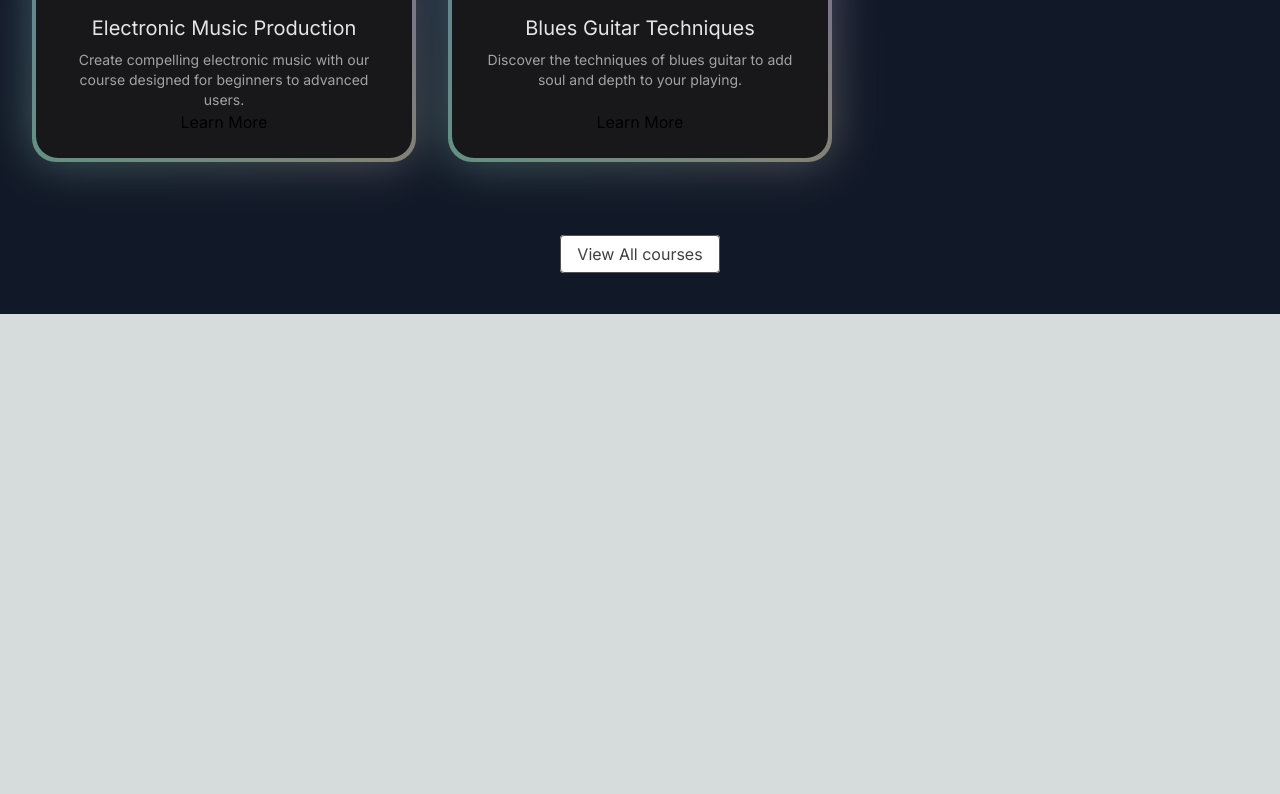
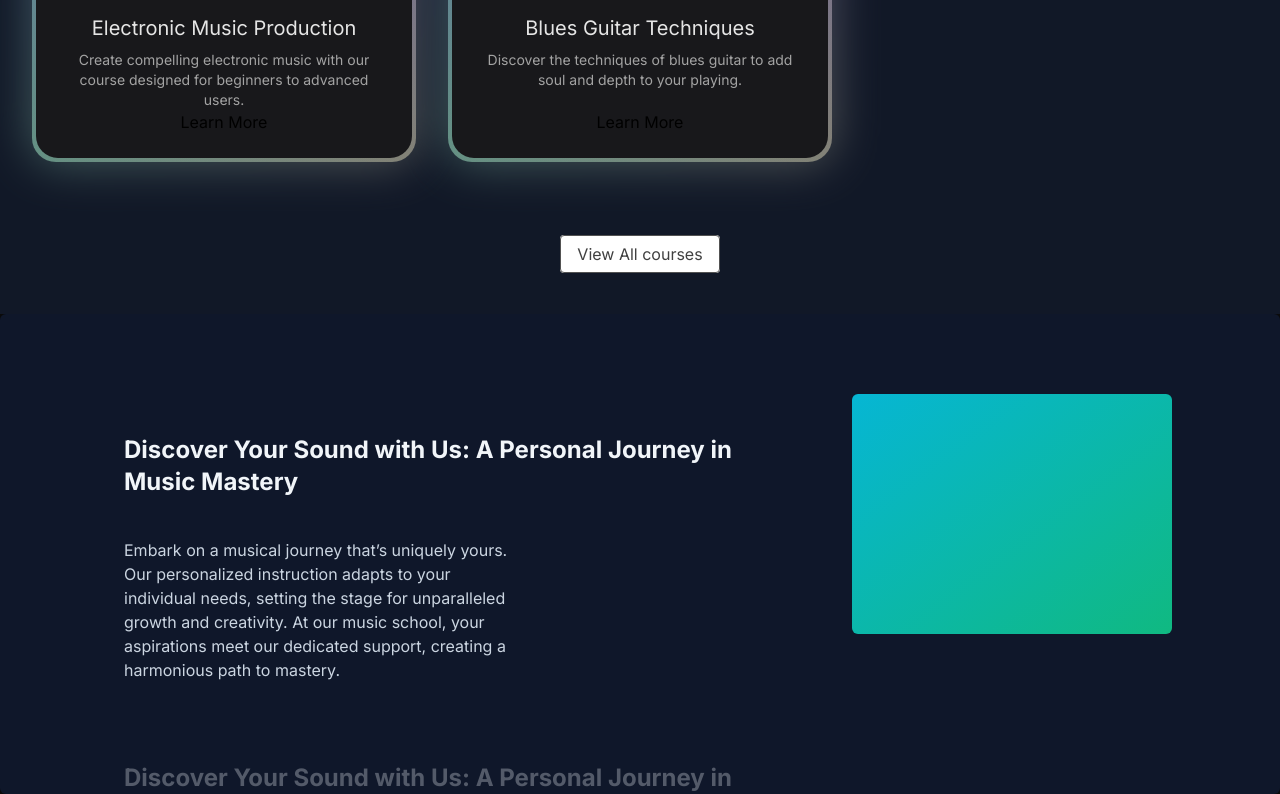
Before and after one commit to Debnath23/next_js, a Next.js app: page / in a window 1280 px wide. Shown: the part 1654-2448 px from the top of the page. Before the commit the page ends 1968 px from the top, so only its background shows below. Built offline with nearby package versions, Linux system fonts and the light colour scheme.

Commit message:
Sticky Scroll

```diff
--- a/src/app/page.tsx
+++ b/src/app/page.tsx
@@ -1,5 +1,6 @@
 import FeaturedCourses from "@/components/FeaturedCourses";
 import HeroSection from "@/components/HeroSection";
+import WhyChooseUs from "@/components/WhyChooseUs";
 
 export default function HomePage() {
   return (
@@ -7,6 +8,7 @@
     <main className="min-h-screen bg-black/[0.96] antialiased bg-grid-white/[0.02]">
     <HeroSection />
     <FeaturedCourses />
+    <WhyChooseUs />
     </main>
     </>
   );
--- /dev/null
+++ b/src/components/WhyChooseUs.tsx
@@ -0,0 +1,43 @@
+"use client";
+import { StickyScroll } from "./ui/sticky-scroll-reveal";
+
+const musicSchoolContent = [
+    {
+      title: 'Discover Your Sound with Us: A Personal Journey in Music Mastery',
+      description:
+        'Embark on a musical journey that’s uniquely yours. Our personalized instruction adapts to your individual needs, setting the stage for unparalleled growth and creativity. At our music school, your aspirations meet our dedicated support, creating a harmonious path to mastery.',
+    },
+    {
+      title: 'Discover Your Sound with Us: A Personal Journey in Music Mastery',
+      description:
+        'Embark on a musical journey that’s uniquely yours. Our personalized instruction adapts to your individual needs, setting the stage for unparalleled growth and creativity. At our music school, your aspirations meet our dedicated support, creating a harmonious path to mastery.',
+    },
+    {
+      title: 'Discover Your Sound with Us: A Personal Journey in Music Mastery',
+      description:
+        'Embark on a musical journey that’s uniquely yours. Our personalized instruction adapts to your individual needs, setting the stage for unparalleled growth and creativity. At our music school, your aspirations meet our dedicated support, creating a harmonious path to mastery.',
+    },
+    {
+      title: 'Live Feedback & Engagement',
+      description:
+        'Immerse yourself in an interactive learning experience where feedback is immediate, just like real-time changes in a collaborative project. This approach enhances your understanding and mastery of music concepts and performance techniques.',
+    },
+    {
+      title: 'Cutting-Edge Curriculum',
+      description:
+        'Our curriculum is continuously updated to include the latest music education trends and technologies, ensuring you’re always learning with the most current and effective methods. Say goodbye to outdated materials and welcome an education that evolves with the industry.',
+    },
+    {
+      title: 'Limitless Learning Opportunities',
+      description:
+        'With our expansive resource library and dynamic course offerings, you’ll never find yourself without something new to explore. Our platform provides continuous opportunities for growth, ensuring your musical skills are always advancing.',
+    },
+  ];
+
+export default function WhyChooseUs() {
+  return (
+    <div>
+        <StickyScroll content={musicSchoolContent} />
+    </div>
+  )
+}
--- /dev/null
+++ b/src/components/ui/sticky-scroll-reveal.tsx
@@ -0,0 +1,88 @@
+"use client";
+import React, { useRef } from "react";
+import { useMotionValueEvent, useScroll } from "framer-motion";
+import { motion } from "framer-motion";
+
+export const StickyScroll = ({
+  content,
+}: {
+  content: {
+    title: string;
+    description: string;
+  }[];
+}) => {
+  const [activeCard, setActiveCard] = React.useState(0);
+  const ref = useRef<any>(null);
+  const { scrollYProgress } = useScroll({
+    container: ref,
+    offset: ["start start", "end start"],
+  });
+  const cardLength = content.length;
+
+  useMotionValueEvent(scrollYProgress, "change", (latest) => {
+    const cardsBreakpoints = content.map((_, index) => index / cardLength);
+    cardsBreakpoints.forEach((breakpoint, index) => {
+      if (latest > breakpoint - 0.2 && latest <= breakpoint) {
+        setActiveCard(() => index);
+      }
+    });
+  });
+
+  const backgroundColors = [
+    "var(--slate-900)",
+    "var(--black)",
+    "var(--neutral-900)",
+  ];
+  const linearGradients = [
+    "linear-gradient(to bottom right, var(--cyan-500), var(--emerald-500))",
+    "linear-gradient(to bottom right, var(--pink-500), var(--indigo-500))",
+    "linear-gradient(to bottom right, var(--orange-500), var(--yellow-500))",
+  ];
+  return (
+    <motion.div
+      animate={{
+        backgroundColor: backgroundColors[activeCard % backgroundColors.length],
+      }}
+      className="h-[30rem] overflow-y-auto flex justify-center relative space-x-10 rounded-md p-10"
+      ref={ref}
+    >
+      <div className="div relative flex items-start px-4">
+        <div className="max-w-2xl">
+          {content.map((item, index) => (
+            <div key={item.title + index} className="my-20">
+              <motion.h2
+                initial={{
+                  opacity: 0,
+                }}
+                animate={{
+                  opacity: activeCard === index ? 1 : 0.3,
+                }}
+                className="text-2xl font-bold text-slate-100"
+              >
+                {item.title}
+              </motion.h2>
+              <motion.p
+                initial={{
+                  opacity: 0,
+                }}
+                animate={{
+                  opacity: activeCard === index ? 1 : 0.3,
+                }}
+                className="text-kg text-slate-300 max-w-sm mt-10"
+              >
+                {item.description}
+              </motion.p>
+            </div>
+          ))}
+          <div className="h-40" />
+        </div>
+      </div>
+      <motion.div
+        animate={{
+          background: linearGradients[activeCard % linearGradients.length],
+        }}
+        className="hidden lg:block h-60 w-80 rounded-md bg-white sticky top-10 overflow-hidden"
+      ></motion.div>
+    </motion.div>
+  );
+};
```
